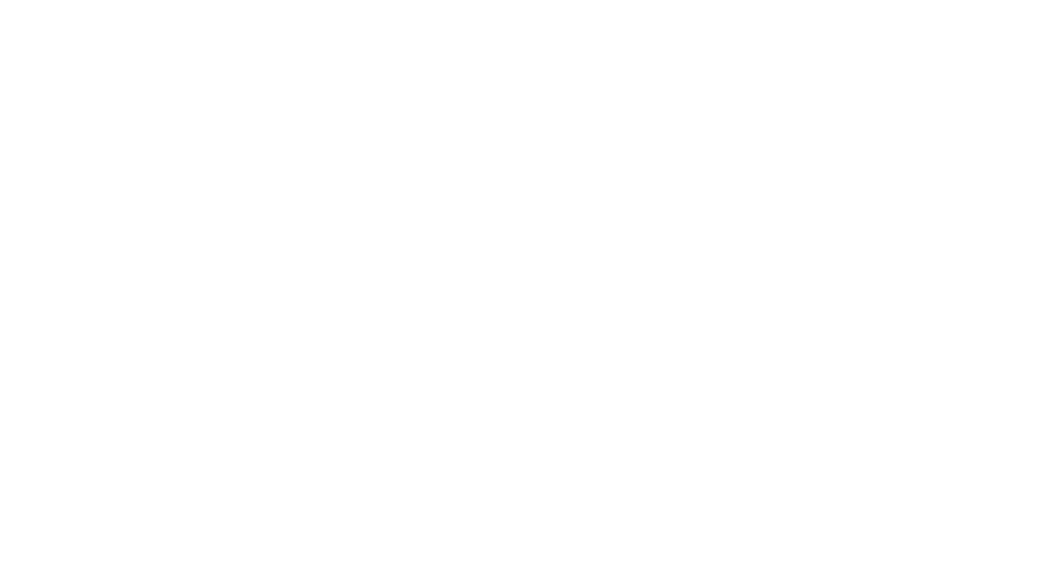
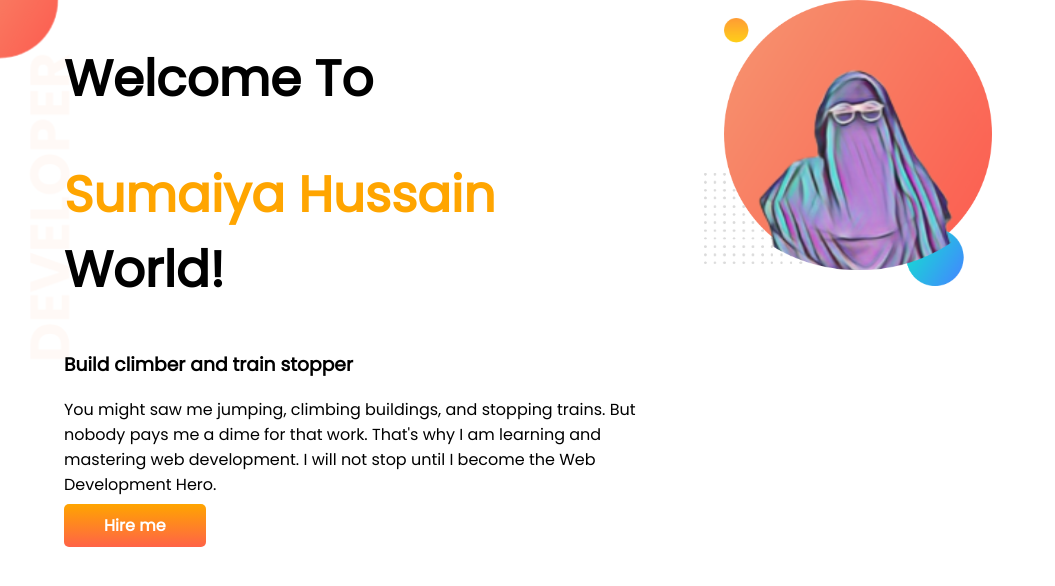
Before and after one commit to SumuMoni39/portfolio, a plain HTML site: page index.html in a window 1280 px wide. Shown: the whole page, without its empty margins (0-1055 px from the left). Drawn offline with Linux system fonts and the light colour scheme.

Commit message:
top banner added

```diff
--- a/index.html
+++ b/index.html
@@ -6,11 +6,29 @@
     <meta http-equiv="X-UA-Compatible" content="IE=edge">
     <meta name="viewport" content="width=device-width, initial-scale=1.0">
     <title>Sumaiya Hussain Portfolio</title>
+    <link rel="preconnect" href="https://fonts.googleapis.com">
+    <link rel="preconnect" href="https://fonts.gstatic.com" crossorigin>
+    <link href="https://fonts.googleapis.com/css2?family=Abril+Fatface&family=Poppins&display=swap" rel="stylesheet">
     <link rel="stylesheet" href="style.css">
 </head>
 
 <body>
-
+    <section class="top-banner">
+        <div class="half-width">
+            <h1>Welcome To</h1>
+            <h1><span class="orange-color">Sumaiya Hussain</span> World!</h1>
+            <h3>Build climber and train stopper</h3>
+            <p>You might saw me jumping, climbing buildings, and stopping trains. But nobody pays me a dime for that
+                work.
+                That's why I am learning and mastering web development. I will not stop until I become the Web
+                Development
+                Hero.
+            </p>
+            <a class="link-button" target="_blank" href="https://www.programming-hero.com/">Hire me</a>
+        </div>
+        <div class="half-width"> <img src="images/my-bg.png" alt="">
+        </div>
+    </section>
 </body>
 
 </html>
--- a/style.css
+++ b/style.css
@@ -0,0 +1,39 @@
+body {
+    font-family: 'Poppins', sans-serif;
+    margin: 0px;
+}
+
+h1 {
+    font-size: 50px;
+}
+
+.orange-color {
+    color: orange;
+}
+
+section {
+    display: flex;
+}
+
+.half-width {
+    width: 50%;
+    padding-left: 5%;
+}
+
+.half-width img {
+    width: 50%;
+}
+
+.link-button {
+    text-decoration: none;
+    background-image: linear-gradient(orange, tomato);
+    padding: 10px 40px;
+    color: white;
+    font-weight: 700;
+    border-radius: 5px;
+}
+
+.top-banner {
+    background-image: url(images/top-banner.png);
+    background-repeat: no-repeat;
+}
```
Also changed, not shown: images/dream-bg.png (added), images/exp-bg.png (added), images/my-bg.png (added), images/my-bg2.png (added), images/top-banner.png (added).
